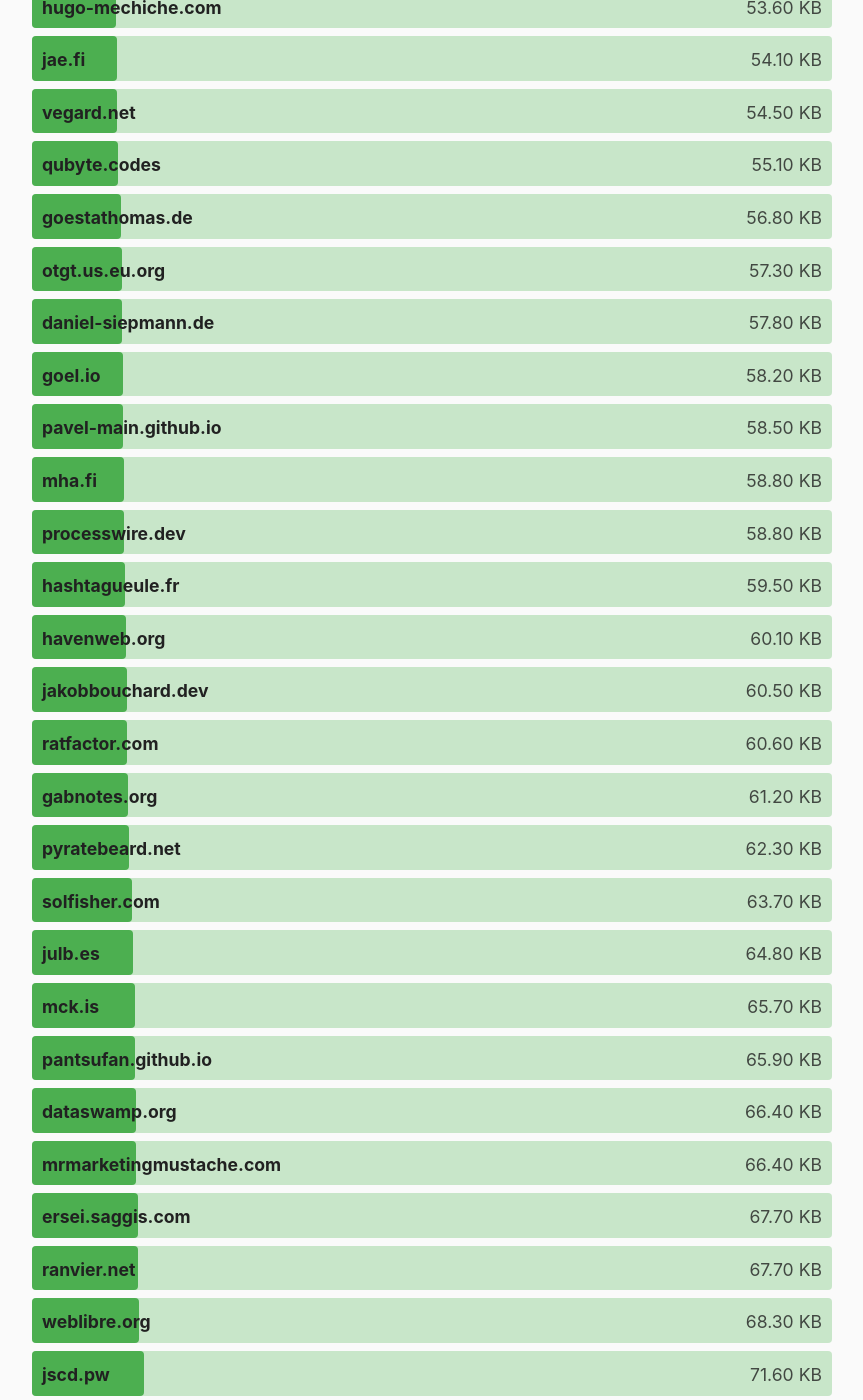
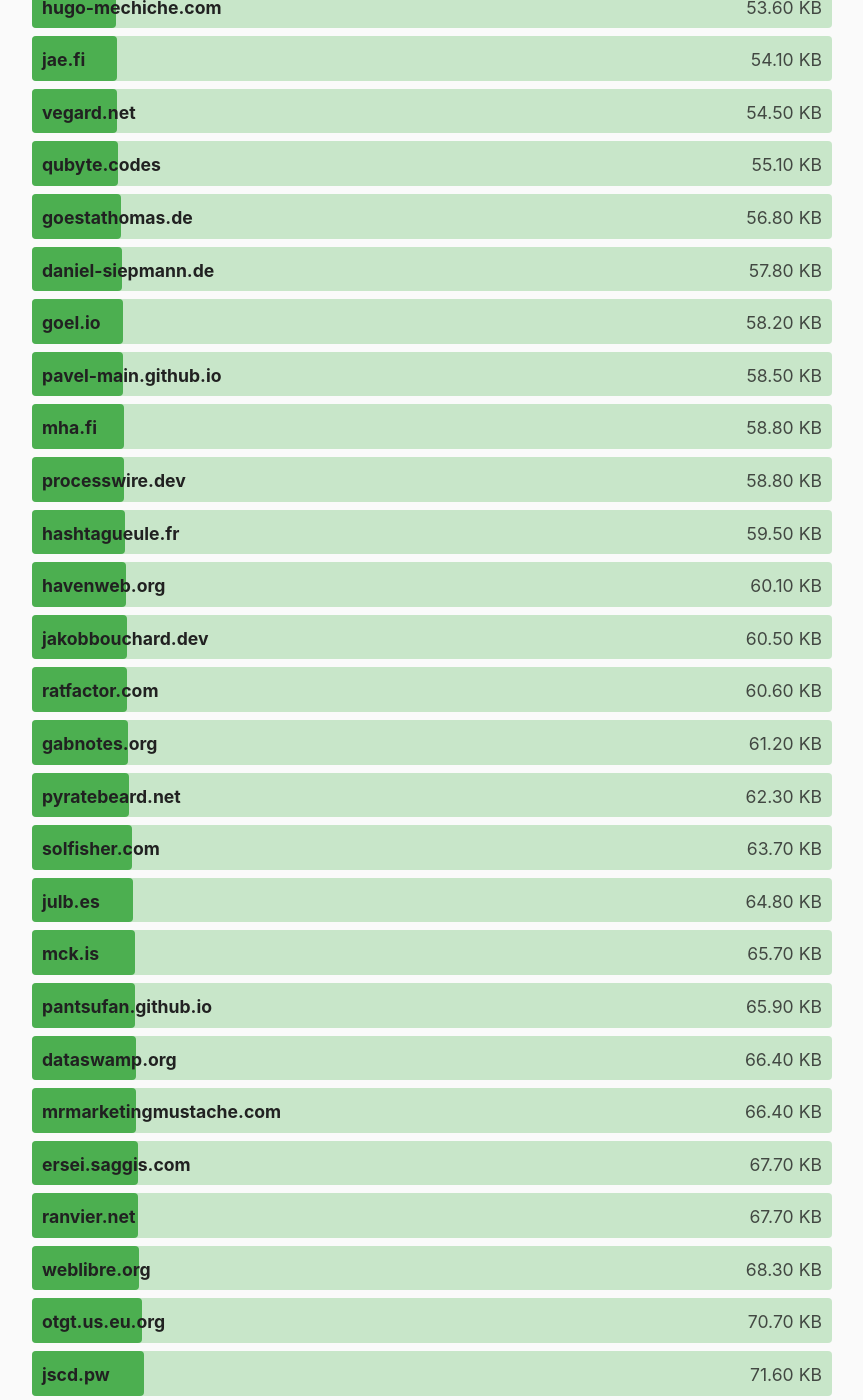
Before and after one commit to kevquirk/512kb.club, a Jekyll site: the page built from index.md, in a window 1280 px wide and 1400 px high, scrolled down 11161 px. Shown: the whole window, without its empty margins (208-1071 px from the left). Built offline with Jekyll 4.4.1, drawn with Linux system fonts in a browser that asks for light colours.

Commit message:
Updated size: otgt.us.eu.org
I added the green team image and some other images to the main page so the size increased.

https://gtmetrix.com/reports/otgt.us.eu.org/ZBXmz7w6/

```diff
--- a/_data/sites.yml
+++ b/_data/sites.yml
@@ -1440,8 +1440,8 @@
 
 - domain: otgt.us.eu.org
   url: https://otgt.us.eu.org/
-  size: 57.3
-  last_checked: 2022-04-10
+  size: 70.7
+  last_checked: 2022-04-11
 
 - domain: palashbauri.in
   url: https://palashbauri.in
```
